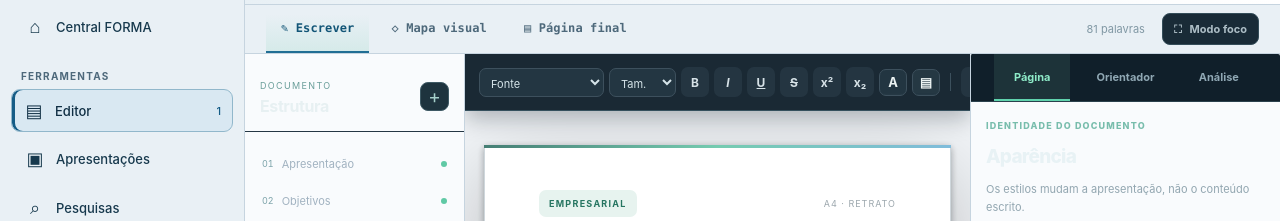
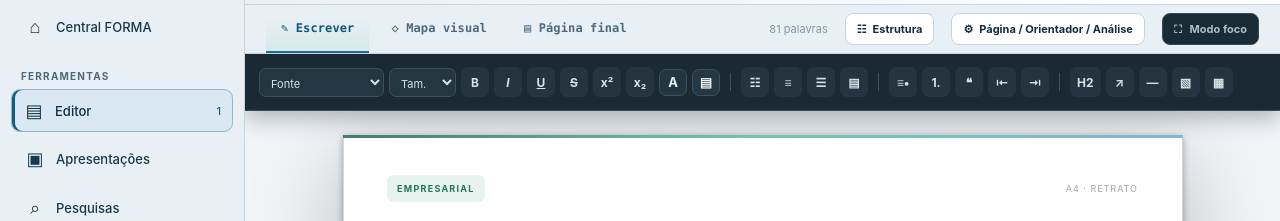
Before and after one commit to MeuRepertorio/FORMA-Studio-Pro, an Electron app: page editor/index.html in a window 1280 px wide. Shown: the part 151-372 px from the top of the page. Drawn offline with Linux system fonts and the light colour scheme.

Commit message:
fix(editor): dedicate full-width workspace with dismissible structure and analysis panels

```diff
--- a/editor/index.html
+++ b/editor/index.html
@@ -4,7 +4,7 @@
  <meta charset="utf-8"><meta name="viewport" content="width=device-width,initial-scale=1,viewport-fit=cover">
  <meta name="theme-color" content="#edf3f7"><meta name="description" content="FORMA Studio Pro: painel profissional integrado para pesquisa, documentos e apresentações. Escolha estilos de interface, temas e layouts.">
  <title>FORMA Editor · Documentos e relatórios</title><link rel="icon" href="../icon.svg"><link rel="manifest" href="../manifest.webmanifest">
- <link rel="stylesheet" href="../style.css"><link rel="stylesheet" href="../studio-v3.css"><link rel="stylesheet" href="../suite-preferences.css"><link rel="stylesheet" href="../suite-home.css"><link rel="stylesheet" href="../suite-personas.css"><link rel="stylesheet" href="../suite-documents.css"><link rel="stylesheet" href="../suite-fixed.css">
+ <link rel="stylesheet" href="../style.css"><link rel="stylesheet" href="../studio-v3.css"><link rel="stylesheet" href="../suite-preferences.css"><link rel="stylesheet" href="../suite-home.css"><link rel="stylesheet" href="../suite-personas.css"><link rel="stylesheet" href="../suite-documents.css"><link rel="stylesheet" href="../suite-fixed.css"><link rel="stylesheet" href="editor-workspace-fix.css?v=6.1.1">
 
 </head>
 <body data-forma-app="studio" data-forma-page="workspace">
@@ -45,12 +45,13 @@
     </div>
     <div class="views-bar">
      <div class="view-tabs" role="tablist"><button class="view-tab active" data-view="write">✎ <span>Escrever</span></button><button class="view-tab" data-view="map">◇ <span>Mapa visual</span></button><button class="view-tab" data-view="paper">▤ <span>Página final</span></button></div>
-     <div class="view-tools"><span class="word-counter" id="wordCounter">0 palavras</span><button id="btnInspectorMobile" class="subtle-btn mobile-only" title="Abrir propriedades">⚙</button><button id="focusMode" class="subtle-btn" title="Modo foco">⛶ <span class="desktop-only">Modo foco</span></button></div>
+     <div class="view-tools"><span class="word-counter" id="wordCounter">0 palavras</span><button type="button" id="btnOutlineToggle" class="subtle-btn forma-drawer-trigger" title="Mostrar estrutura do documento" aria-controls="outlinePanel" aria-expanded="false">☷ <span class="drawer-label">Estrutura</span></button><button type="button" id="btnInspectorMobile" class="subtle-btn forma-drawer-trigger" title="Página, Orientador e Análise" aria-controls="inspector" aria-expanded="false">⚙ <span class="drawer-label">Página / Orientador / Análise</span></button><button id="focusMode" class="subtle-btn" title="Modo foco">⛶ <span class="desktop-only">Modo foco</span></button></div>
     </div>
     <div class="workspace-canvas">
-     <aside id="outlinePanel" class="outline-panel"><div class="outline-head"><div><span>DOCUMENTO</span><h3>Estrutura</h3></div><button id="btnAddOutline" class="outline-add" title="Adicionar seção">+</button></div><div class="outline-scroll" id="outlineList"></div><div class="outline-bottom"><div class="outline-stat"><span>Progresso de redação</span><strong id="outlineCoverage">0%</strong></div><div class="outline-progress"><span id="outlineProgressFill"></span></div><small id="outlineCount">0 seções</small></div></aside>
+     <aside id="outlinePanel" class="outline-panel"><div class="outline-head"><div><span>DOCUMENTO</span><h3>Estrutura</h3></div><span class="forma-outline-actions"><button id="btnAddOutline" class="outline-add" title="Adicionar seção">+</button><button type="button" id="btnCloseOutline" class="forma-drawer-close" aria-label="Fechar estrutura">×</button></span></div><div class="outline-scroll" id="outlineList"></div><div class="outline-bottom"><div class="outline-stat"><span>Progresso de redação</span><strong id="outlineCoverage">0%</strong></div><div class="outline-progress"><span id="outlineProgressFill"></span></div><small id="outlineCount">0 seções</small></div></aside>
      <main id="content" class="content-area" tabindex="-1"></main>
-     <aside class="inspector" id="inspector"><div class="inspector-tabs"><button data-panel="format" class="inspector-tab active">Página</button><button data-panel="guide" class="inspector-tab">Orientador</button><button data-panel="analysis" class="inspector-tab">Análise</button></div><div id="inspectorContent" class="inspector-body"></div></aside>
+     <aside class="inspector" id="inspector"><div class="inspector-tabs"><button data-panel="format" class="inspector-tab active">Página</button><button data-panel="guide" class="inspector-tab">Orientador</button><button data-panel="analysis" class="inspector-tab">Análise</button><button type="button" id="btnCloseInspector" class="forma-drawer-close" aria-label="Fechar painel">×</button></div><div id="inspectorContent" class="inspector-body"></div></aside>
+     <div id="formaDrawerShade" class="forma-drawer-shade" hidden></div>
     </div>
     <div class="editor-statusbar"><div><span class="status-dot"></span> Edição local <span class="status-sep">·</span> <span id="statusSections">Seções organizadas</span></div><div><span id="statusWords">0 palavras</span><span class="status-sep">·</span> Português (Brasil) <span class="status-sep">·</span> <span id="statusZoom">100%</span></div></div>
    </div>
@@ -61,5 +62,5 @@
 <div id="modalLayer" class="modal-layer hidden" role="presentation"><div class="modal-backdrop" data-close="true"></div><div class="modal-box" role="dialog" aria-modal="true" aria-labelledby="modalTitle"><div class="modal-head"><div><div id="modalKicker" class="modal-kicker">FORMA STUDIO</div><h2 id="modalTitle">Janela</h2></div><button id="modalClose" class="iconbtn" aria-label="Fechar">×</button></div><div id="modalContent" class="modal-content"></div><div id="modalFooter" class="modal-footer"></div></div></div>
 <div id="commandLayer" class="command-layer hidden"><div class="command-shade" data-command-dismiss="true"></div><div class="command-box"><div class="command-top">⌕ <input id="commandSearch" placeholder="Buscar um relatório, documento ou comando..." autocomplete="off" aria-label="Buscar no estúdio"><kbd>ESC</kbd></div><div id="commandResults" class="command-results"></div></div></div>
 <input type="file" id="mediaImport" accept="image/png,image/jpeg,image/webp" hidden><input type="file" id="fileImport" accept=".json,.txt,.md,.docx" hidden><input type="file" id="fileDocImport" accept=".json,.txt,.md,.docx" hidden>
-<script src="../repertorio.js"></script><script src="../app.js"></script><script src="../research/bridge-doc.js"></script><script src="../suite-documents.js"></script><script>if('serviceWorker' in navigator && /^https?:$/.test(location.protocol))navigator.serviceWorker.register('../sw.js').catch(()=>{});</script>
+<script src="../repertorio.js"></script><script src="../app.js"></script><script src="../research/bridge-doc.js"></script><script src="../suite-documents.js"></script><script src="editor-workspace-fix.js?v=6.1.1"></script><script>if('serviceWorker' in navigator && /^https?:$/.test(location.protocol))navigator.serviceWorker.register('../sw.js').catch(()=>{});</script>
 </body></html>
```
